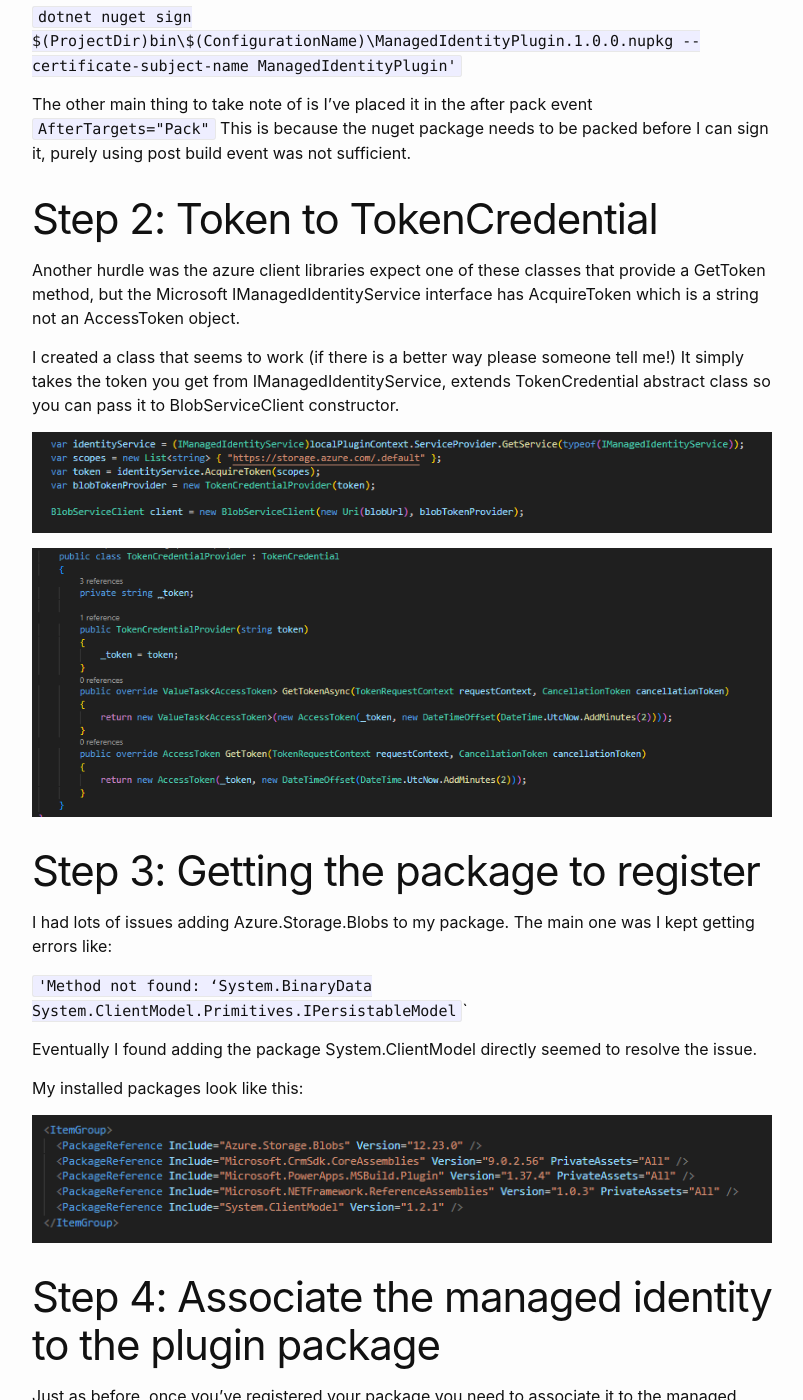
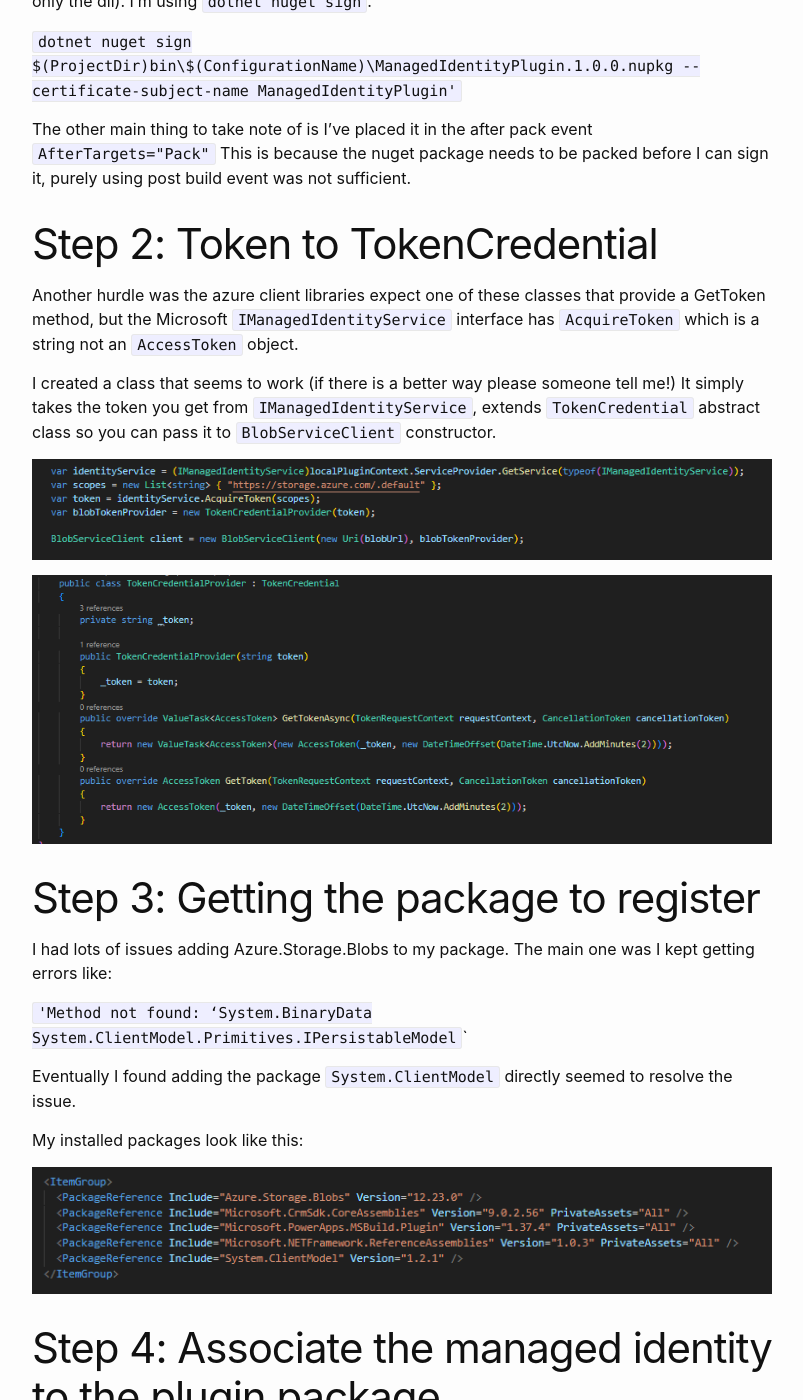
Before and after one commit to Cliveo/Cliveo.github.io, a Jekyll site: the page built from _posts/2024-11-22-welcome-to-jekyll.markdown, in a window 1280 px wide and 1400 px high, scrolled down 2032 px. Shown: the whole window, without its empty margins (238-1041 px from the left). Built offline with Jekyll 4.4.1, drawn with Linux system fonts in a browser that asks for light colours; some of the changed text lies outside the part shown.

```diff
--- a/Gemfile
+++ b/Gemfile
@@ -13,7 +13,7 @@ gem "minima", "~> 2.5"
 # If you want to use GitHub Pages, remove the "gem "jekyll"" above and
 # uncomment the line below. To upgrade, run `bundle update github-pages`.
 gem "github-pages", "~> 232", group: :jekyll_plugins
-
+gem 'jekyll-seo-tag'
 # If you have any plugins, put them here!
 group :jekyll_plugins do
   gem "jekyll-feed", "~> 0.12"
--- a/_config.yml
+++ b/_config.yml
@@ -18,7 +18,7 @@
 # You can create any custom variable you would like, and they will be accessible
 # in the templates via {{ site.myvariable }}.
 
-title: Clive Oldridge - Solution Architect
+title: Blog
 # email: your-email@example.com
 description: >- # this means to ignore newlines until "baseurl:"
   A simple site with content about Power Platform & Azure based software development.
@@ -26,11 +26,12 @@ baseurl: "" # the subpath of your site, e.g. /blog
 url: "" # the base hostname & protocol for your site, e.g. http://example.com
 linkedin_username: cliveoldridge
 github_username:  CliveO
-
+google_analytics: GTM-57MXV7K4
 # Build settings
 theme: minima
 plugins:
   - jekyll-feed
+  - jekyll-seo-tag
 
 minima:
   social_links:
--- a/_includes/head.html
+++ b/_includes/head.html
@@ -1,3 +1,5 @@
+{% seo %}
+
 <head>
   <meta charset="utf-8">
   <meta http-equiv="X-UA-Compatible" content="IE=edge">
--- a/_includes/header.html
+++ b/_includes/header.html
@@ -8,7 +8,7 @@
 
     {%- if titles_size > 0 -%}
       <nav class="site-nav">
-        <input type="checkbox" id="nav-trigger" class="nav-trigger" />
+        <!-- <input type="checkbox" id="nav-trigger" class="nav-trigger" />
         <label for="nav-trigger">
           <span class="menu-icon">
             <svg viewBox="0 0 18 15" width="18px" height="15px">
@@ -17,14 +17,14 @@
           </span>
         </label>
 
-        <div class="trigger">
+        <div class="trigger"> -->
           {%- for path in page_paths -%}
             {%- assign my_page = site.pages | where: "path", path | first -%}
             {%- if my_page.title -%}
             <a class="page-link" href="{{ my_page.url | relative_url }}">{{ my_page.title | escape }}</a>
             {%- endif -%}
           {%- endfor -%}
-        </div>
+        <!-- </div> -->
       </nav>
     {%- endif -%}
   </div>
--- a/_layouts/home.html
+++ b/_layouts/home.html
@@ -4,7 +4,7 @@ layout: base
 
 <div class="home">
   {%- if page.title -%}
-    <h1 class="page-heading">{{ page.title }}</h1>
+    <h3 class="page-heading">{{ page.title }}</h1>
   {%- endif -%}
 
   {{ content }}
--- a/_posts/2024-11-22-welcome-to-jekyll.markdown
+++ b/_posts/2024-11-22-welcome-to-jekyll.markdown
@@ -10,12 +10,14 @@ I’m going to cover the steps I’ve taken to get power platform plugin package
 This is an extension of my previous blog, so look there if you want the details of how to create the certificate locally in the way that I use it in my post pack event.
 
 
-You can find example code that I’ve provided on github here.
+You can find example code that I’ve provided on [github here](https://github.com/Cliveo/ManagedIdentityPlugin){:target="_blank"}
+.
 
-My main motivation was I wanted the ability to use some of the azure libraries that provide clients to communicate with azure resources. My example currently works with the BlobServiceClient.
+My main motivation was I wanted the ability to use some of the azure libraries that provide clients to communicate with azure resources. My example currently works with the `BlobServiceClient`.
 
 # Step 1: Signing the package
-My event requires a certificate called ManagedIdentityPlugin to be in the users personal certificates. (Check my previous blog if you need help doing this)
+
+My event requires a certificate called `ManagedIdentityPlugin` to be in the users personal certificates. (Check my previous blog if you need help doing this)`
 
 First I found I had to download that certificate & install it in Trusted Root Certificate Authority (this is for nuget sign to work below)
 
@@ -43,9 +45,9 @@ The other main thing to take note of is I’ve placed it in the after pack event
 This is because the nuget package needs to be packed before I can sign it, purely using post build event was not sufficient.
 
 # Step 2: Token to TokenCredential
-Another hurdle was the azure client libraries expect one of these classes that provide a GetToken method, but the Microsoft IManagedIdentityService interface has AcquireToken which is a string not an AccessToken object.
+Another hurdle was the azure client libraries expect one of these classes that provide a GetToken method, but the Microsoft `IManagedIdentityService` interface has `AcquireToken` which is a string not an `AccessToken` object.
 
-I created a class that seems to work (if there is a better way please someone tell me!) It simply takes the token you get from IManagedIdentityService, extends TokenCredential abstract class so you can pass it to BlobServiceClient constructor.
+I created a class that seems to work (if there is a better way please someone tell me!) It simply takes the token you get from `IManagedIdentityService`, extends `TokenCredential` abstract class so you can pass it to `BlobServiceClient` constructor.
 
 ![here](/assets/plugin-package/5.png)
 
@@ -57,7 +59,7 @@ I had lots of issues adding Azure.Storage.Blobs to my package. The main one was
 
 `'Method not found: ‘System.BinaryData System.ClientModel.Primitives.IPersistableModel``
 
-Eventually I found adding the package System.ClientModel directly seemed to resolve the issue.
+Eventually I found adding the package `System.ClientModel` directly seemed to resolve the issue.
 
 My installed packages look like this:
 
```
